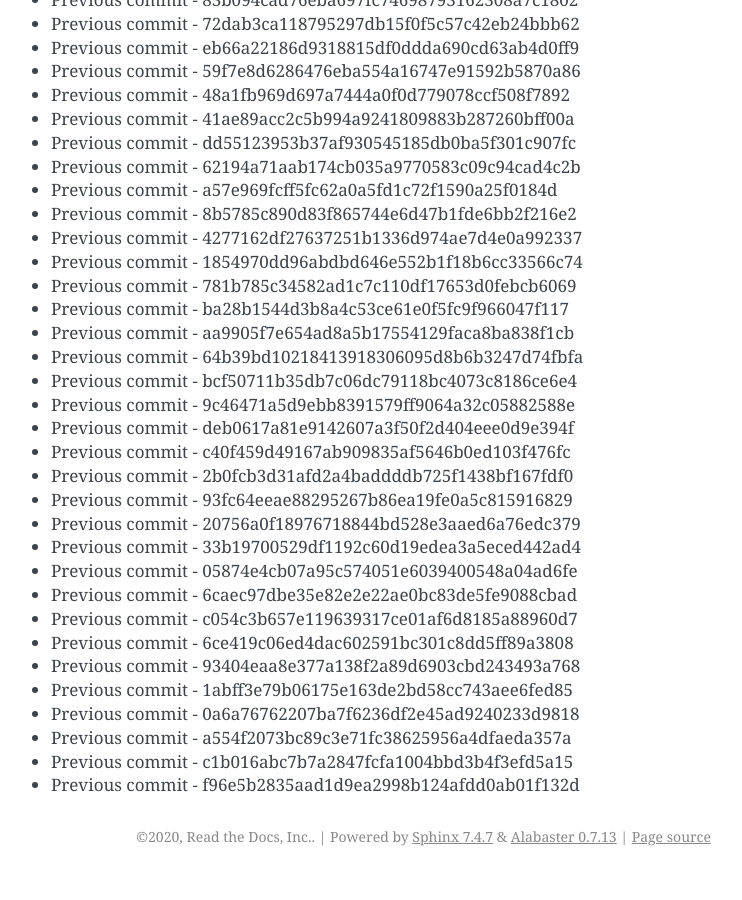
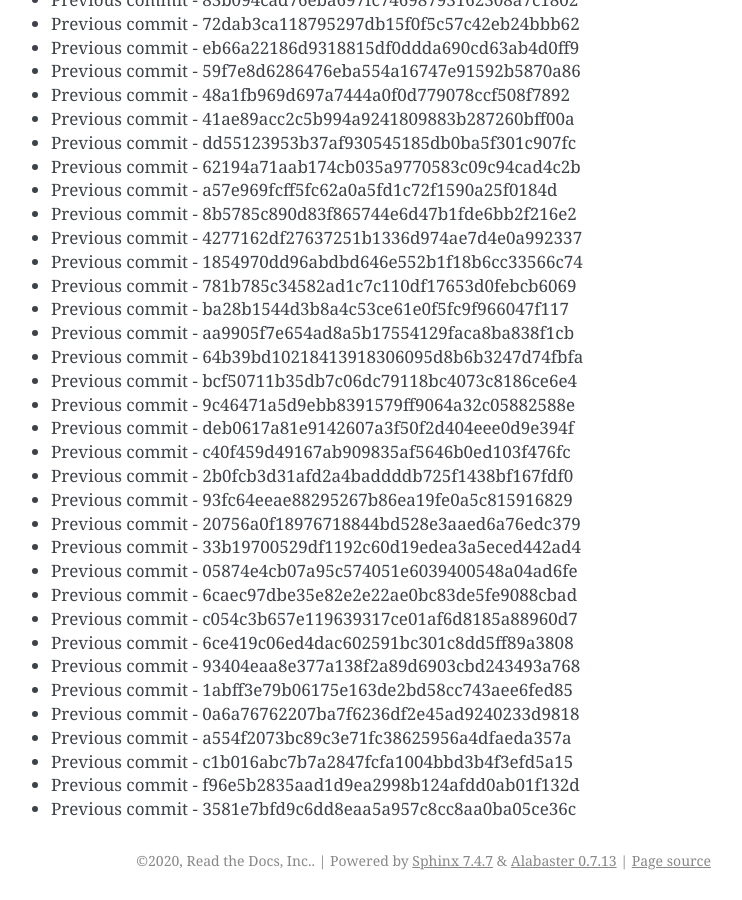
Before and after one commit to readthedocs/rtd-git-stresstest, a Sphinx documentation site: the page built from docs/updates.rst, in a window 1280 px wide and 900 px high, scrolled down 69714 px. Shown: the whole window, without its empty margins (399-1141 px from the left). Built offline with Sphinx 7.4.7, drawn with Linux system fonts in a browser that asks for light colours; before the commit the page ends 70590 px from its top, so only the background shows below that.

Commit message:
Generating commit from previous: 3581e7bfd9c6dd8eaa5a957c8cc8aa0ba05ce36c

```diff
--- a/docs/updates.rst
+++ b/docs/updates.rst
@@ -2961,3 +2961,4 @@ It can be tested for any performance characteristics.
 * Previous commit - a554f2073bc89c3e71fc38625956a4dfaeda357a
 * Previous commit - c1b016abc7b7a2847fcfa1004bbd3b4f3efd5a15
 * Previous commit - f96e5b2835aad1d9ea2998b124afdd0ab01f132d
+* Previous commit - 3581e7bfd9c6dd8eaa5a957c8cc8aa0ba05ce36c
```
